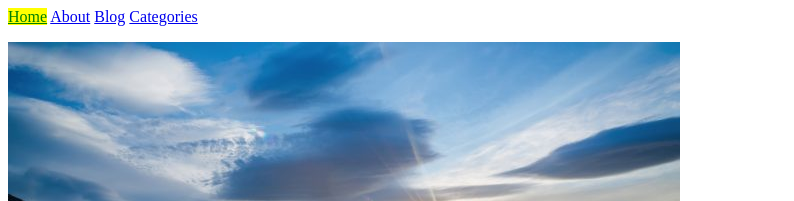
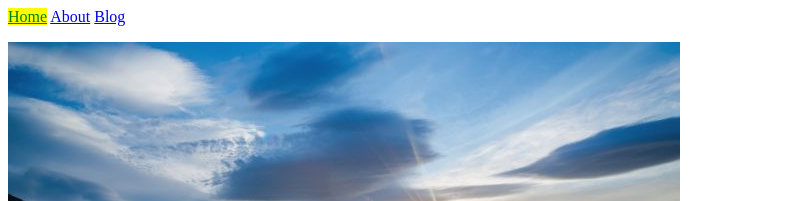
Before and after one commit to abdullahanon/abdullahanon.github.io, a Jekyll site: the page built from index.md, in a window 1280 px wide. Shown: the top 201 px of the page, without its empty margins (0-794 px from the left). Built offline with Jekyll 4.4.1, drawn with Linux system fonts in a browser that asks for light colours.

Commit message:
hilangkan menu categories

```diff
--- a/_data/navigation.yml
+++ b/_data/navigation.yml
@@ -6,6 +6,3 @@
 
 - name: Blog
   link: /blog.html
-
-- name: Categories
-  link: /categori.html
```
Also changed, not shown: 6 other files.
